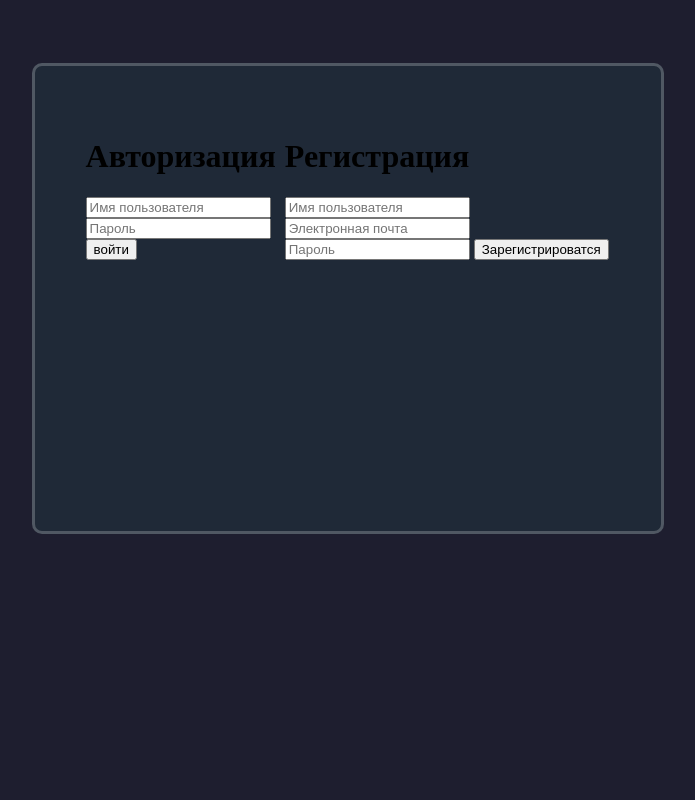
After one commit to OverGamesPro/notes, a PHP site: page /authorization/reg.php in a window 1280 px wide. The commit adds this page. Shown: the whole page, without its empty margins (292-987 px from the left). Run offline with PHP 8.4, Linux system fonts and the light colour scheme.

Commit message:
блять

```diff
--- /dev/null
+++ b/authorization/autstyle.css
@@ -0,0 +1,24 @@
+body{
+    background-color: #1e1e2f;
+}
+
+.windowreg{
+    box-sizing: border-box;
+    border: 3px solid rgba(255, 255, 255, 0.219);
+    background-color: #1f2937;
+    padding: 4%;
+    display: flex;
+    justify-self: center;
+    border-radius: 10px;
+    width: 50%;
+    height: 60%;
+    margin-top: 5%;
+}
+
+.login{
+
+}
+
+/*.register{
+ display: none !important;
+}
--- /dev/null
+++ b/authorization/reg.php
@@ -0,0 +1,36 @@
+<?php
+session_start();
+?>
+<head>
+    <meta charset="UTF-8">
+    <meta name="viewport" content="width=device-width, initial-scale=1.0, minimum-scale=1.0, maximum-scale=1.0, user-scalable=no">
+    <link rel="stylesheet" href="autstyle.css">
+    <title>Document</title>
+</head>
+<body>
+    <?php if (!empty($message)): ?>
+        <p style="color:white;"><?= htmlspecialchars($message) ?></p>
+    <?php endif; ?>
+
+    <div class="windowreg">
+        <div class="login">
+            <form method="post" action="auntificator.php">
+                <h1>Авторизация</h1>
+                <input type="text" id="username" name="Login-username" placeholder="Имя пользователя" required>
+                <input type="password" id="password" name="Login-password"  placeholder="Пароль" required>
+                <button type="submit"  name="login">войти</button>
+            </form>
+        </div>
+        <div class="register">
+            <form method="post" action="auntificator.php">
+                <h1>Регистрация</h1>
+                <input type="text" id="username" name="Register-username" placeholder="Имя пользователя" required>
+                <input type="email" id="email" name="email" placeholder="Электронная почта" required>
+                <input type="password" id="password" name="Register-password" placeholder="Пароль" required>
+                <button type="submit" name="register">Зарегистрироватся</button>
+            </form>
+        </div>
+    </div>
+
+</body>
+</html>
```
Also changed, not shown: authorization/auntificator.php (added, +56 -0 lines), authorization/db.php (added, +14 -0 lines), index.php (renamed from index.html, +9 -0 lines), script.js (+3 -12 lines), authorization/database.sqlite (added).
